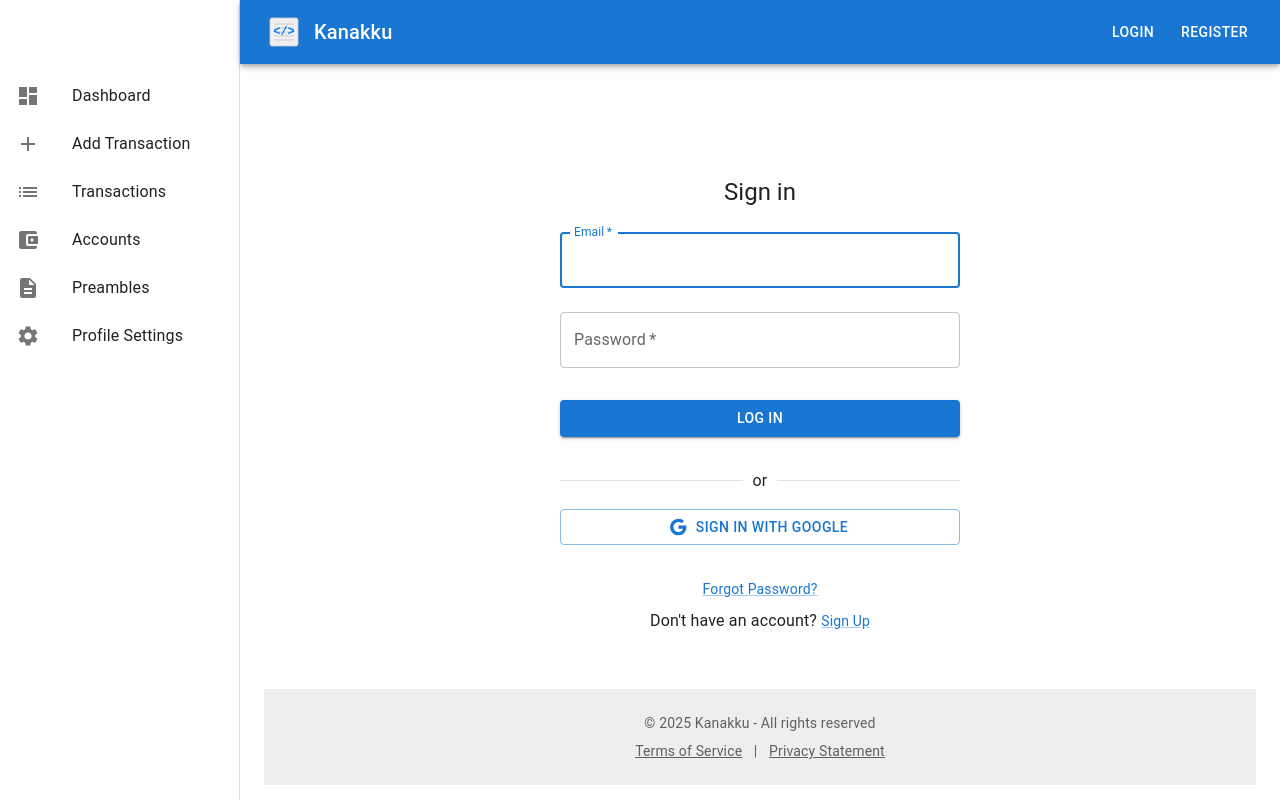
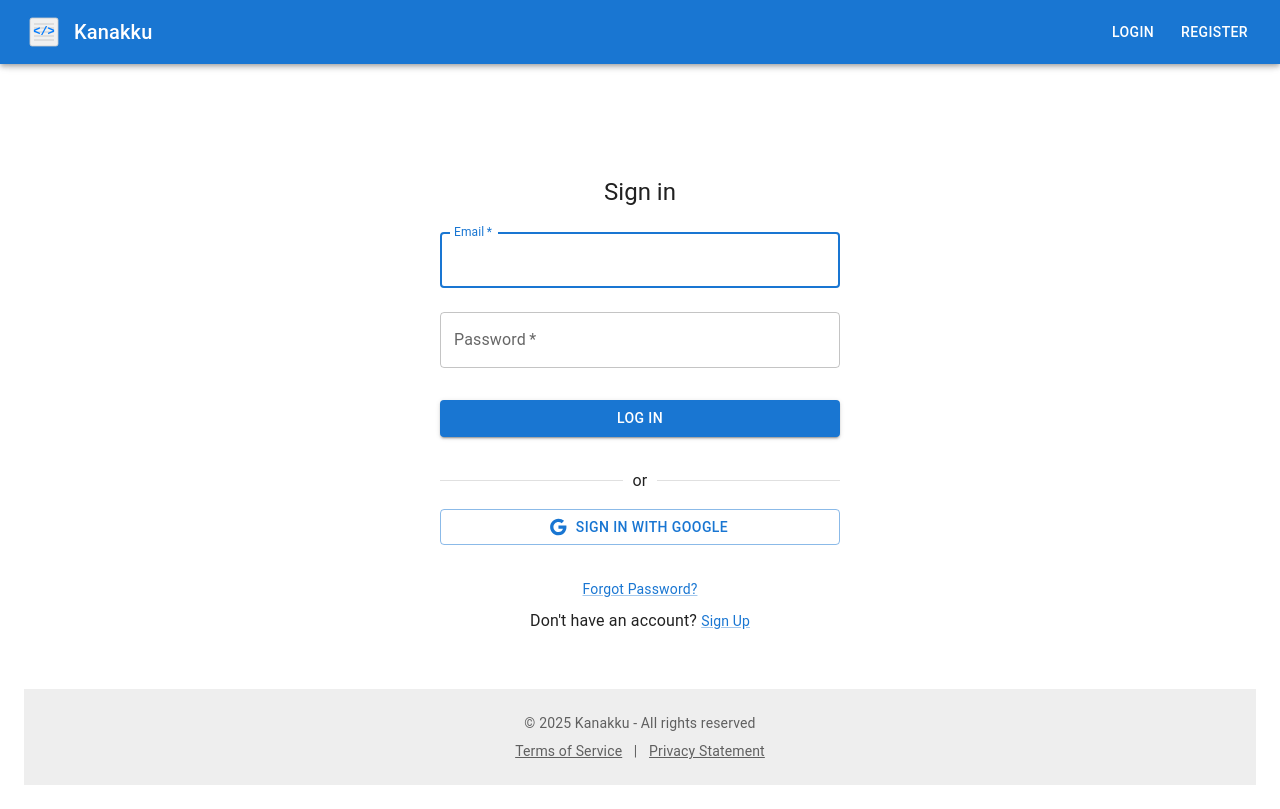
Before and after one commit to baijum/kanakku, a React (Create React App) app in the folder frontend/: page /login in a window 1280 px wide. Built offline with nearby package versions, Linux system fonts and the light colour scheme.

Commit message:
Hide left nav bar

```diff
--- a/frontend/src/App.js
+++ b/frontend/src/App.js
@@ -208,11 +208,12 @@ function App() {
             position="fixed"
             sx={{
               zIndex: (theme) => theme.zIndex.drawer + 1,
-              width: { sm: `calc(100% - ${drawerWidth}px)` },
-              ml: { sm: `${drawerWidth}px` },
+              width: isLoggedIn ? { sm: `calc(100% - ${drawerWidth}px)` } : '100%',
+              ml: isLoggedIn ? { sm: `${drawerWidth}px` } : 0,
             }}
           >
             <Toolbar>
+              {isLoggedIn && (
                 <IconButton
                   color="inherit"
                   aria-label="open drawer"
@@ -222,6 +223,7 @@ function App() {
                 >
                   <MenuIcon />
                 </IconButton>
+              )}
               <Box sx={{ display: 'flex', alignItems: 'center', flexGrow: 1 }}>
                 <img src={logo} alt="Kanakku Logo" style={{ height: '40px', marginRight: '10px' }} />
                 <Typography variant="h6" noWrap component="div">
@@ -257,6 +259,7 @@ function App() {
               )}
             </Toolbar>
           </AppBar>
+          {isLoggedIn && (
             <Box
               component="nav"
               sx={{ width: { sm: drawerWidth }, flexShrink: { sm: 0 } }}
@@ -287,12 +290,13 @@ function App() {
                 {drawerContent}
               </Drawer>
             </Box>
+          )}
           <Box
             component="main"
             sx={{
               flexGrow: 1,
               p: 3,
-              width: { sm: `calc(100% - ${drawerWidth}px)` },
+              width: isLoggedIn ? { sm: `calc(100% - ${drawerWidth}px)` } : '100%',
               display: 'flex',
               flexDirection: 'column'
             }}
```
Lines whose indentation alone changed are shown as unchanged.
